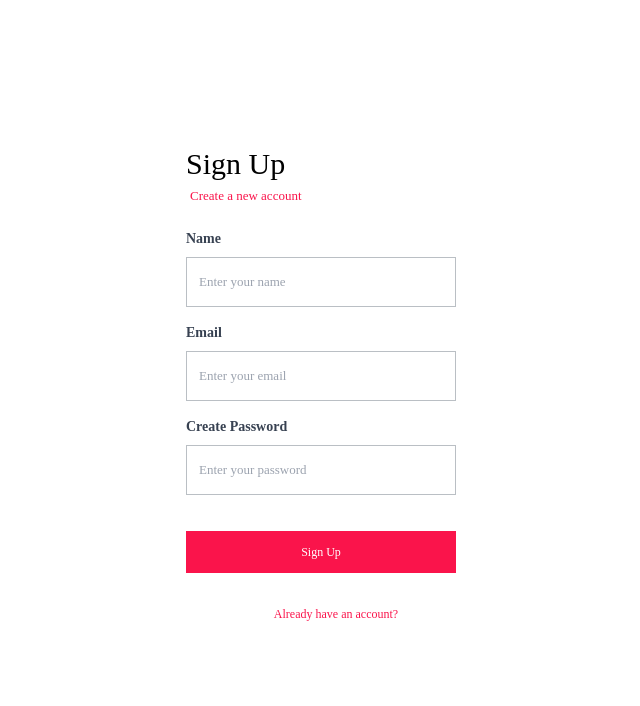
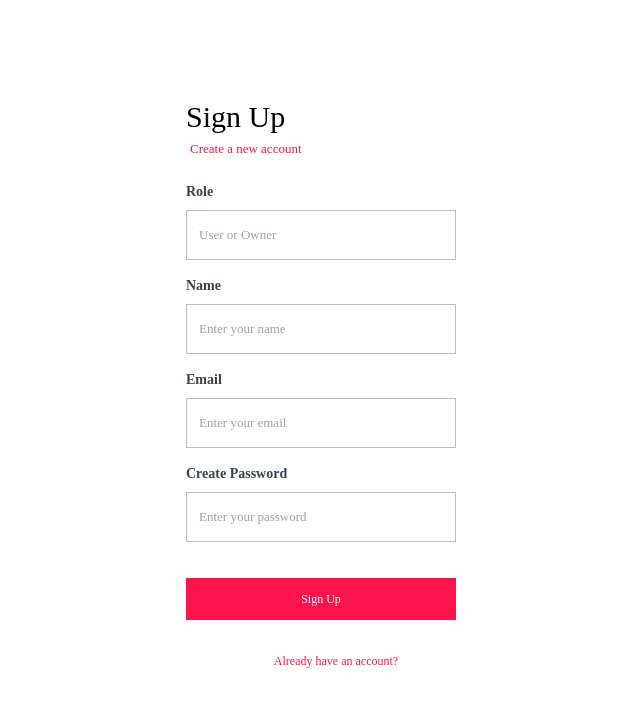
Before and after one commit to shree1767/SRM-Eats, a React (Create React App) app in the folder client/: page /signup in a window 1280 px wide. Shown: the top 706 px of the page, without its empty margins (304-944 px from the left). Built offline with nearby package versions, Linux system fonts and the light colour scheme.

Commit message:
auth role

```diff
--- a/client/src/Pages/Auth/SignUp.jsx
+++ b/client/src/Pages/Auth/SignUp.jsx
@@ -2,7 +2,7 @@ import React,{useState} from "react";
 import {Link,useNavigate} from 'react-router-dom'
 
 const SignUp = () => {
-  const [credentials, setcredentials] = useState({name:"",email:"",password:""});
+  const [credentials, setcredentials] = useState({role:"", name:"",email:"",password:""});
   let navigate = useNavigate();
   const handleSubmit = async(e) =>{
     e.preventDefault();
@@ -11,7 +11,7 @@ const SignUp = () => {
       headers:{
         'Content-Type': 'application/json'
       },
-      body: JSON.stringify({name:credentials.name,email:credentials.email,password:credentials.password})
+      body: JSON.stringify({role:credentials.role,name:credentials.name,email:credentials.email,password:credentials.password})
     });
     const json = await response.json();
     console.log(json);
@@ -42,6 +42,24 @@ const SignUp = () => {
           </div>
       <div className="form-card rounded-lg my-3 py-3">
       <form onSubmit={handleSubmit} className="min-w-[20%] w-[300px] items-center justify-center">
+        <div className="mb-4">
+          <label
+            className="block text-gray-700 text-sm font-bold mb-2"
+            htmlFor="role"
+          >
+            Role
+          </label>
+          <input
+            className="border text-black border-[#BABFC4] min-w-[90%] h-[50px] p-3 text-[13px]"
+            id="role"
+            type="text"
+            placeholder="User or Owner"
+            name="role"
+            value={credentials.role}
+            onChange={onChange}
+            required
+          />
+        </div>
         <div className="mb-4">
           <label
             className="block text-gray-700 text-sm font-bold mb-2"
```
Also changed, not shown: 1 other file (tests, documents, lock files or other folders).
